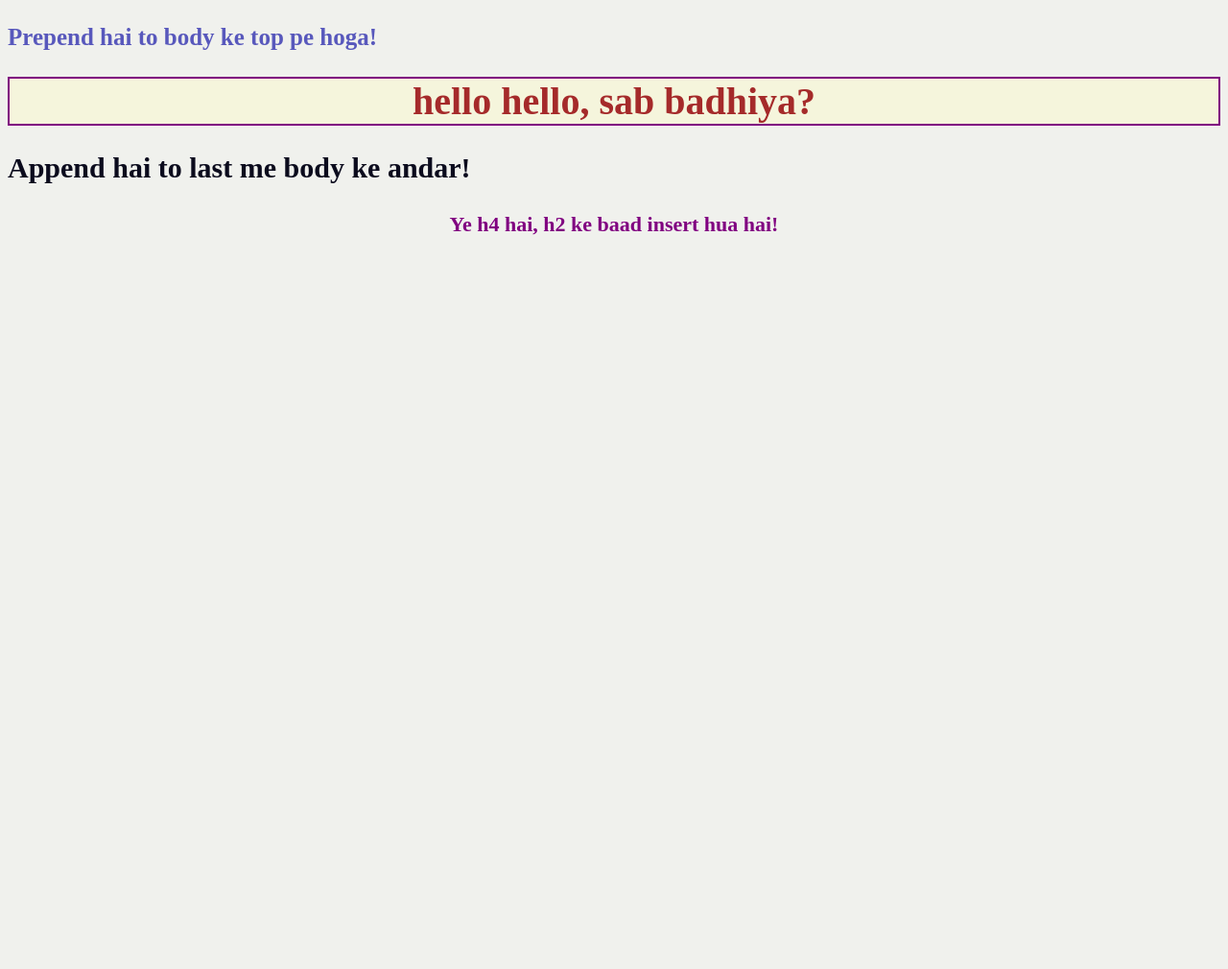
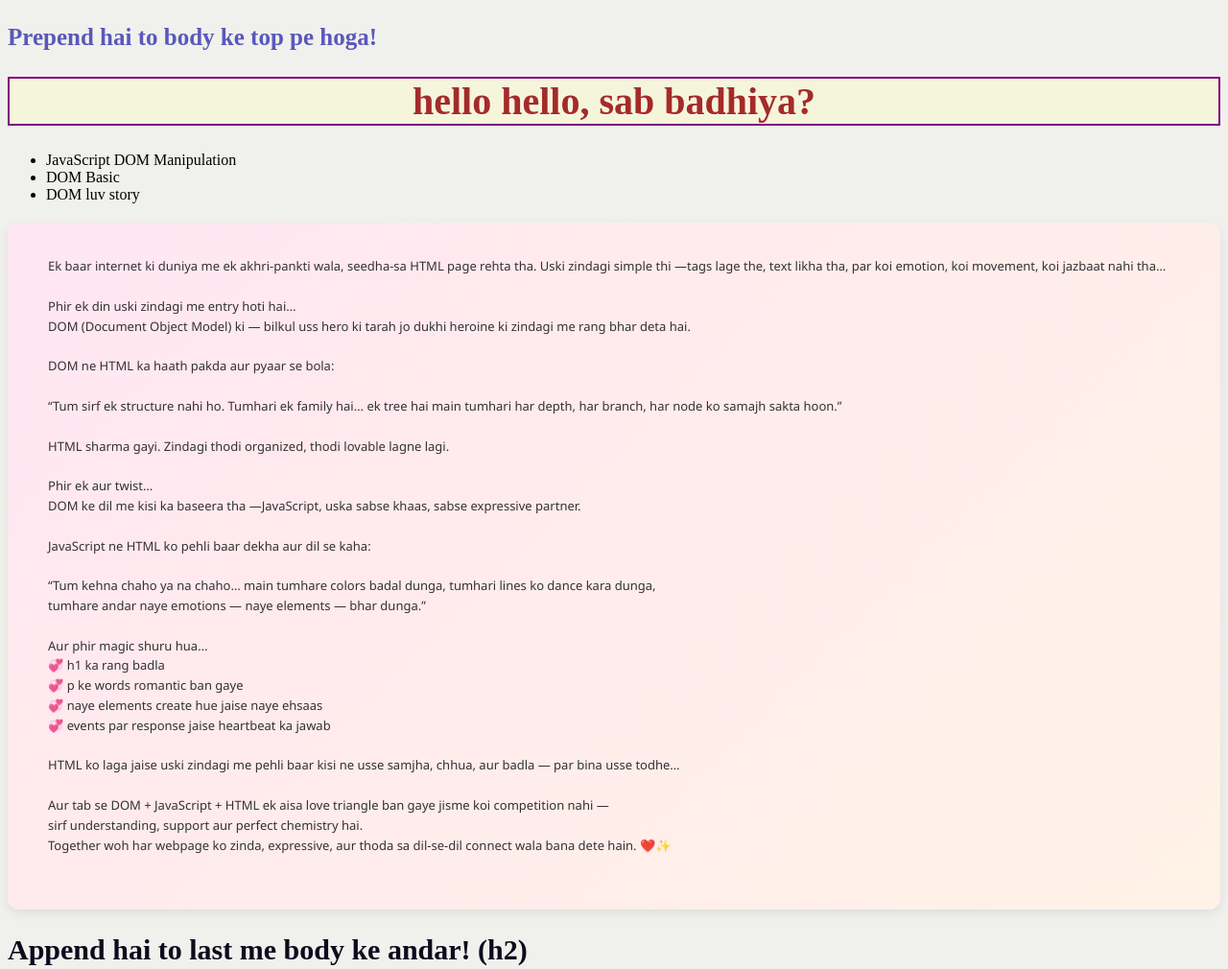
Before and after one commit to Naincy33/javascript, a plain HTML site: page index.html in a window 1280 px wide. Shown: the top 1010 px of the page at 96% size. Before the commit the page ends 800 px from the top, so only its background shows below. Drawn offline with Linux system fonts and the light colour scheme.

Commit message:
manipulation done

```diff
--- a/index.html
+++ b/index.html
@@ -1,5 +1,6 @@
 <!DOCTYPE html>
 <html lang="en">
+
 <head>
     <meta charset="UTF-8">
     <meta name="viewport" content="width=device-width, initial-scale=1.0">
@@ -8,8 +9,53 @@
     <link rel="stylesheet" href="style.css">
 
 </head>
+
 <body>
-    <h1> hey hey kaise ho  </h1>
+    <h1> hey hey kaise ho </h1>
+
+    <ul>
+        <li>DOM Basic</li>
+        <li>DOM luv story</li>
+    </ul>
+
+    <div class="dom-story"
+        style="white-space: pre-wrap; font-family: 'Segoe UI', sans-serif; line-height: 1.6; margin-top: 20px;">
+        Ek baar internet ki duniya me ek akhri-pankti wala, seedha-sa HTML page rehta tha. Uski zindagi simple thi —tags lage the, text likha tha, par koi emotion, koi movement, koi jazbaat nahi tha…
+
+        Phir ek din uski zindagi me entry hoti hai…
+        DOM (Document Object Model) ki — bilkul uss hero ki tarah jo dukhi heroine ki zindagi me rang bhar deta hai.
+
+        DOM ne HTML ka haath pakda aur pyaar se bola:
+
+        “Tum sirf ek structure nahi ho. Tumhari ek family hai… ek tree hai main tumhari har depth, har branch, har node ko samajh sakta hoon.”
+
+        HTML sharma gayi. Zindagi thodi organized, thodi lovable lagne lagi.
+
+        Phir ek aur twist…
+        DOM ke dil me kisi ka baseera tha —JavaScript, uska sabse khaas, sabse expressive partner.
+
+        JavaScript ne HTML ko pehli baar dekha aur dil se kaha:
+
+        “Tum kehna chaho ya na chaho… main tumhare colors badal dunga, tumhari lines ko dance kara dunga,
+        tumhare andar naye emotions — naye elements — bhar dunga.”
+
+        Aur phir magic shuru hua…
+        💞 h1 ka rang badla
+        💞 p ke words romantic ban gaye
+        💞 naye elements create hue jaise naye ehsaas
+        💞 events par response jaise heartbeat ka jawab
+
+        HTML ko laga jaise uski zindagi me pehli baar kisi ne usse samjha, chhua, aur badla — par bina usse todhe…
+
+        Aur tab se DOM + JavaScript + HTML ek aisa love triangle ban gaye jisme koi competition nahi —
+        sirf understanding, support aur perfect chemistry hai.
+        Together woh har webpage ko zinda, expressive, aur thoda sa dil-se-dil connect wala bana dete hain. ❤️✨
+
+    </div>
+
     <script src="test.js"></script>
+
+
 </body>
+
 </html>
--- a/style.css
+++ b/style.css
@@ -1,4 +1,3 @@
-
 h1 {
     color: green;
     text-align: center;
@@ -14,18 +13,51 @@ h2 {
 body {
     background-color: rgb(240, 241, 237);
 }
+
 h3 {
     color: rgb(88, 88, 188);
     text-align: left;
     font-size: 25px;
 }
+
 p {
     color: brown;
     text-align: left;
     font-size: 20px;
 }
+
 h4 {
     color: rgb(128, 0, 128);
     text-align: center;
     font-size: 22px;
 }
+
+.dom-story {
+    white-space: pre-wrap;
+    font-family: "Poppins", "Segoe UI", sans-serif;
+    line-height: 1.1;
+    font-size: 13px;
+    padding: 15px;
+    margin-top: 15px;
+    border-radius: 12px;
+
+    /* Romantic background */
+    background: linear-gradient(135deg, #ffe6f2, #fff2e6);
+    box-shadow: 0 4px 12px rgba(0, 0, 0, 0.08);
+    color: #333;
+
+    animation: fadeIn 1.5s ease-out;
+}
+
+/* Soft fade-in */
+@keyframes fadeIn {
+    from {
+        opacity: 0;
+        transform: translateY(10px);
+    }
+
+    to {
+        opacity: 1;
+        transform: translateY(0);
+    }
+}
--- a/test.js
+++ b/test.js
@@ -1,9 +1,10 @@
+// DYNAMIC DOM!
 let h1= document.querySelector("h1");
 h1.innerText= "hello hello, sab badhiya? ";
 console.log("h1");
 
 let h2= document.createElement("h2");
-h2.textContent= "Append hai to last me body ke andar!";
+h2.textContent= "Append hai to last me body ke andar! (h2)";
 document.body.append(h2);
 
 let h3= document.createElement("h3");
@@ -18,8 +19,22 @@ h4.textContent= "Ye h4 hai, h2 ke baad insert hua hai!";
 let h2Element= document.querySelector("h2");
 h2Element.insertAdjacentElement("afterend", h4);
 
-
+//STYLE UPDATE!
 h1.style.color= "brown";
 h1.style.backgroundColor= "beige";
 h1.style.border= "2px solid purple";
-//h1.classList.add("big-font");
+h1.classList.add("big-font");
+
+// ATTRIBUTE UPDATE!
+h1.setAttribute("title", "This is a heading tag");
+console.log(h1.getAttribute("title"));
+
+// LIST ITEMS UPDATE!
+let ul= document.querySelector("ul");
+let li= document.createElement("li");
+li.textContent= "JavaScript DOM Manipulation";
+ul.prepend(li);
+
+
+div.setAttribute("id", "my-div");
+div.setAttribute("class", "container");
```
